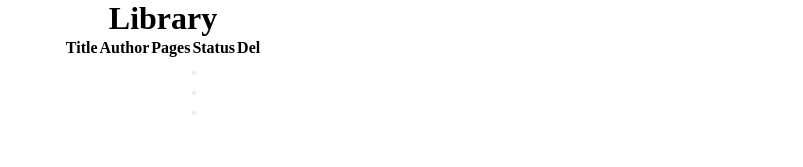
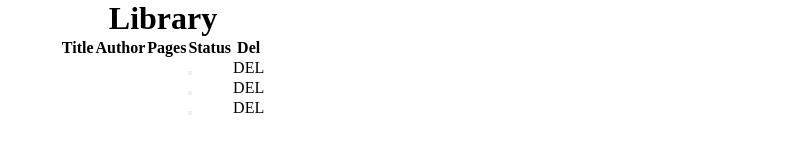
Before and after one commit to robisonwebdev/library-react, a React (Create React App) app: page / in a window 1280 px wide. Shown: the top 167 px of the page, without its empty margins (477-1280 px from the left). Built offline with nearby package versions, Linux system fonts and the light colour scheme.

Commit message:
Imported/Called DeleteButton component

```diff
--- a/src/components/BookDetails.js
+++ b/src/components/BookDetails.js
@@ -1,4 +1,5 @@
 import Button from './Button';
+import DeleteButton from './DeleteButton';
 
 const BookDetails = (props) => {
     return (
@@ -7,6 +8,7 @@ const BookDetails = (props) => {
             <td>{props.author}</td>
             <td>{props.pages}</td>
             <td><Button className={'bookStatus'} name={props.status} /></td>
+            <td><DeleteButton /></td>
         </tr>
     );
 }
```
